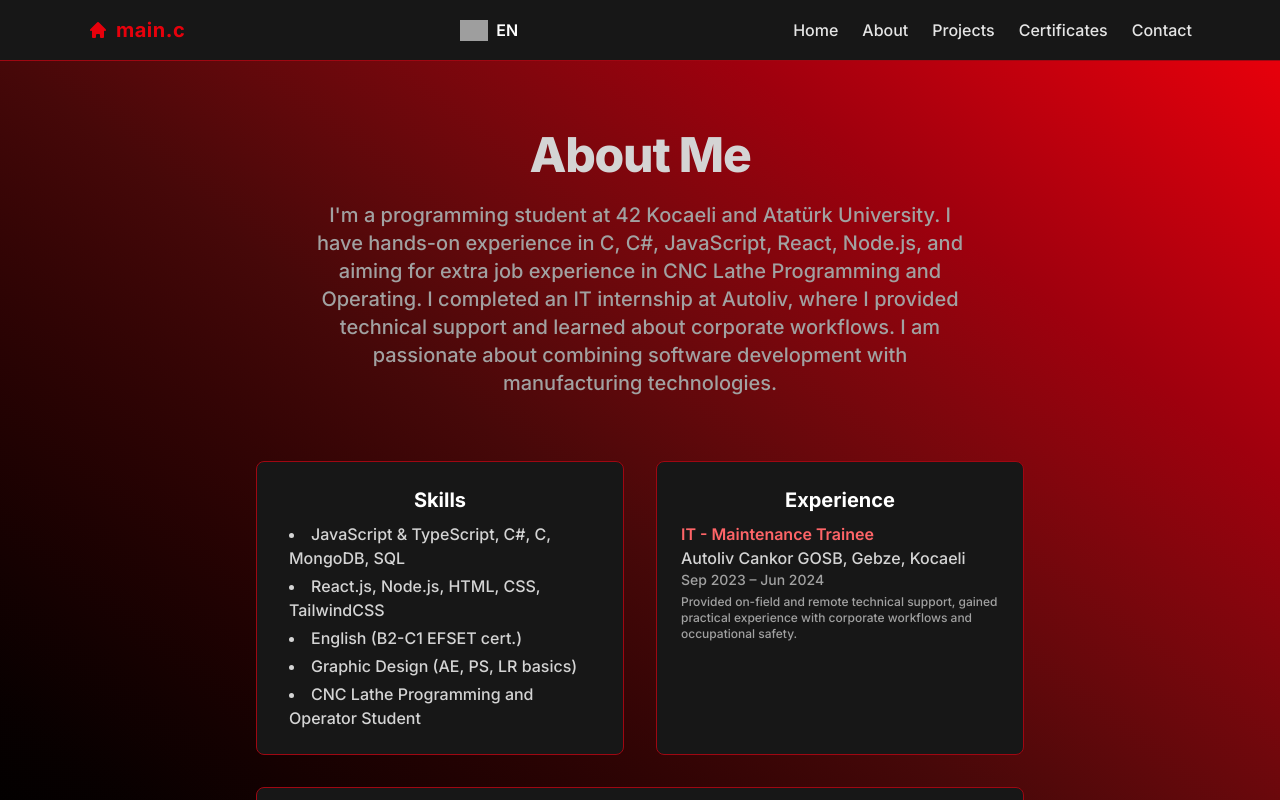
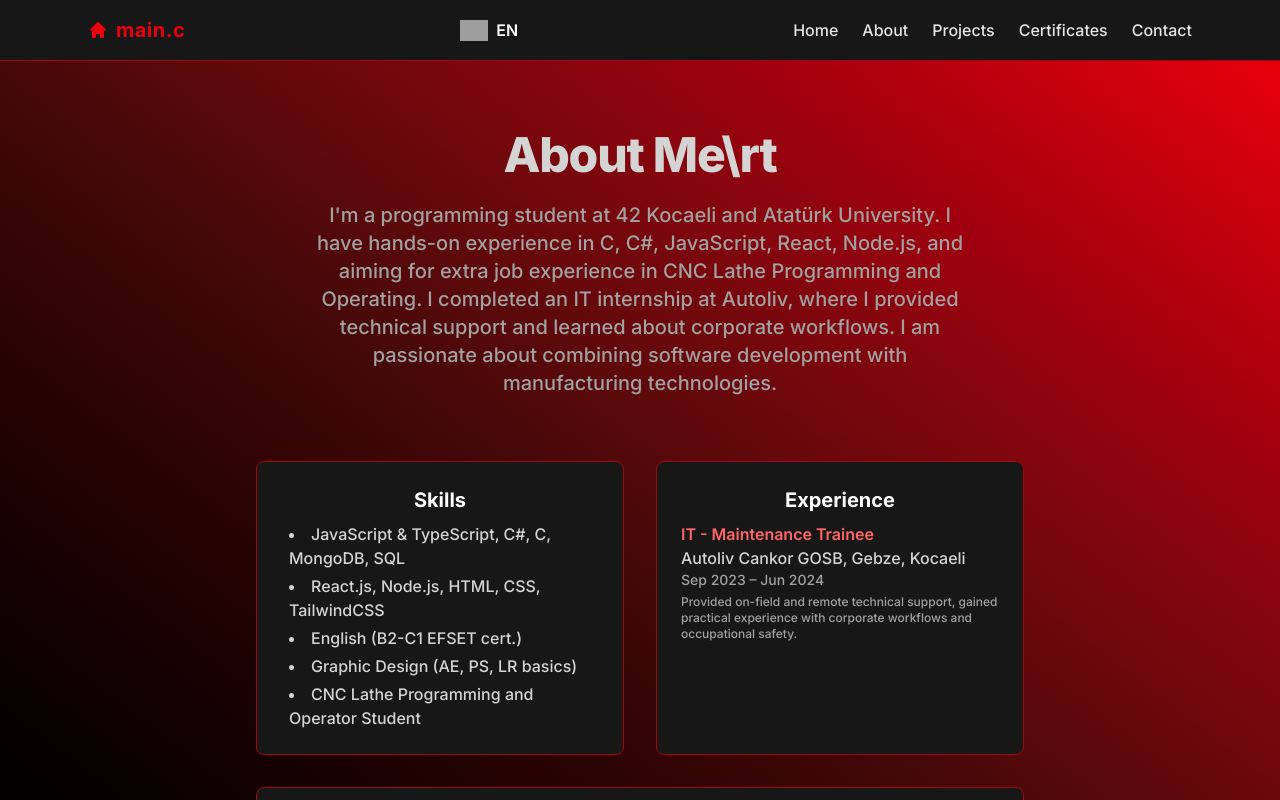
Before and after one commit to mertctnkaya/mertctnkaya.github.io, a React (Vite) app: page /about in a window 1280 px wide. Built offline with nearby package versions, Linux system fonts and the light colour scheme; grey boxes are pictures that could not be loaded.

Commit message:
refactor: Really small change.

```diff
--- a/src/i18n/translates.ts
+++ b/src/i18n/translates.ts
@@ -19,7 +19,7 @@ const translations = {
 		},
 		about: {
 			title: {
-				about: "About Me",
+				about: "About Me\\rt",
 				skills: "Skills",
 				exp: "Experience",
 				edu: "Education"
```
